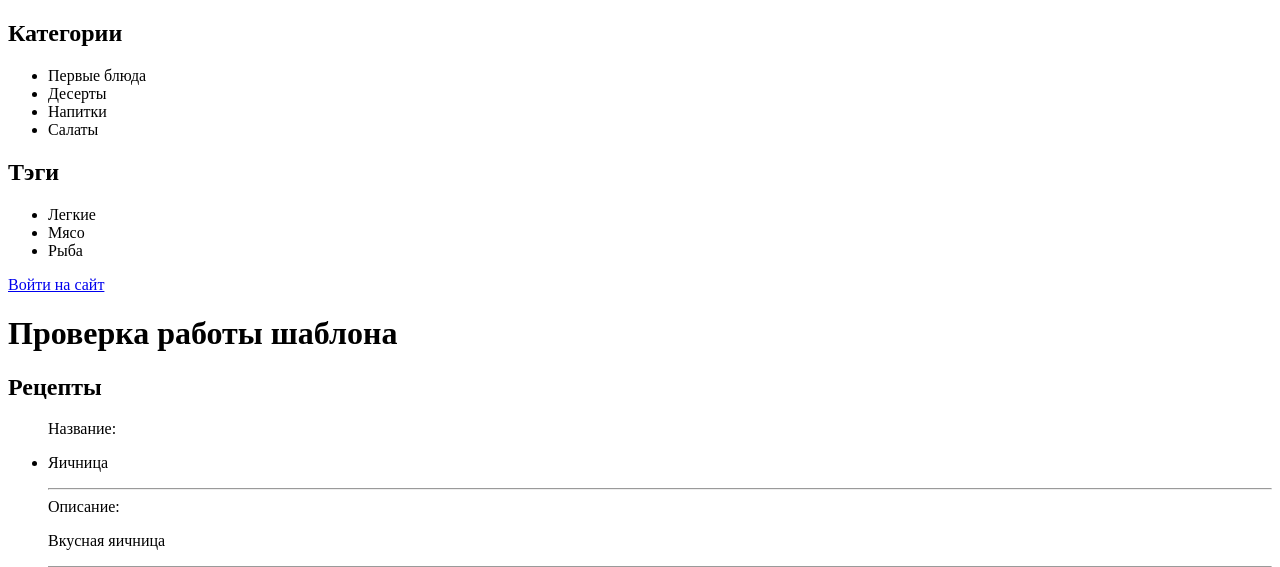
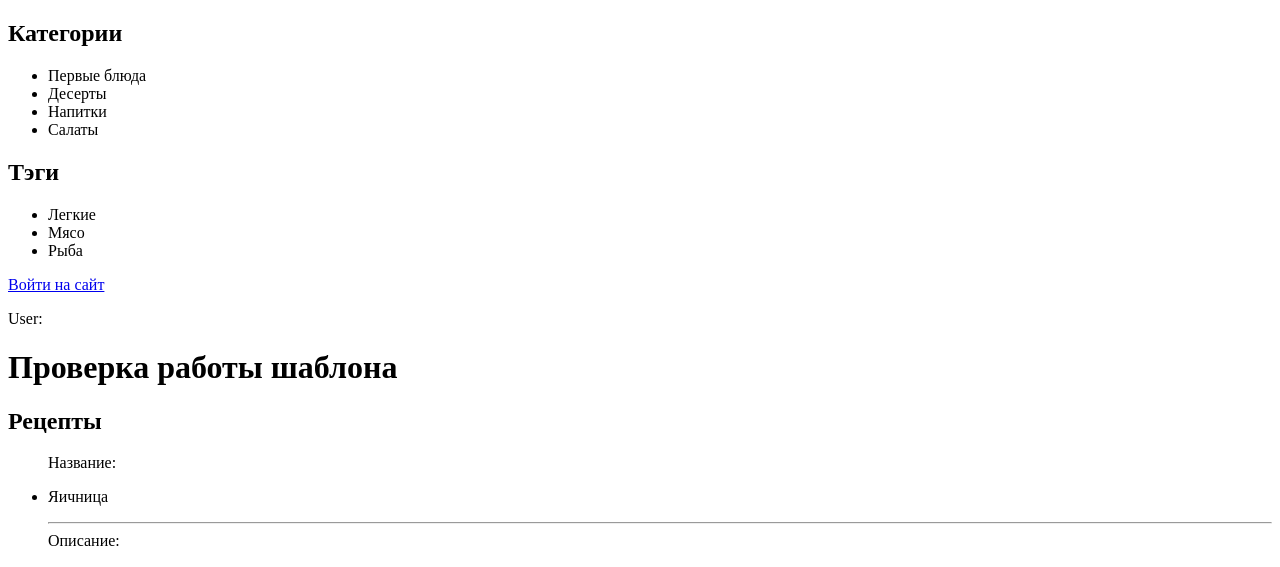
Before and after one commit to Vailbi/gb_final_work, a Django app: page / in a window 1280 px wide. Shown: the top 567 px of the page. Run offline with Django 4.2, Linux system fonts and the light colour scheme; data comes from the database, SQL or seed files in the repository; both versions use the stored data as it was after the commit.

Commit message:
added author in model

```diff
--- a/gb_recept/recipes/models.py
+++ b/gb_recept/recipes/models.py
@@ -1,3 +1,4 @@
+from django.contrib.auth import get_user_model
 from django.db import models
 from pytils.translit import slugify
 
@@ -30,7 +31,8 @@ class Recipes(models.Model):
     tags = models.ManyToManyField('Tags', blank=True, related_name='tags', verbose_name='Тэги')
     photo = models.ImageField(upload_to='pictures/%Y/%m/%d', default=None, null=True, blank=True,
                               verbose_name='Фото')
-
+    author = models.ForeignKey(get_user_model(), on_delete=models.SET_NULL, related_name='recipe', null=True,
+                               default=None)
     objects = models.Manager()
     published = PublishedManager()
 
--- a/gb_recept/recipes/templates/recipes/index.html
+++ b/gb_recept/recipes/templates/recipes/index.html
@@ -28,6 +28,7 @@
         <p><a href="/users/login/">Войти на сайт</a> </p>
         {% endif %}
     </div>
+    <p>User: {{ user.username }}</p>
     <div>
          <h1>Проверка работы шаблона</h1>
         <h2>Рецепты</h2>
--- a/gb_recept/users/templates/users/login.html
+++ b/gb_recept/users/templates/users/login.html
@@ -16,6 +16,8 @@
 {% endfor %}
 
     <p ><button type="submit">Войти</button></p>
+    <hr>
+
 </form>
 </body>
 </html>
```
Also changed, not shown: gb_recept/db.sqlite3, gb_recept/recipes/migrations/0004_recipes_author.py (added).
